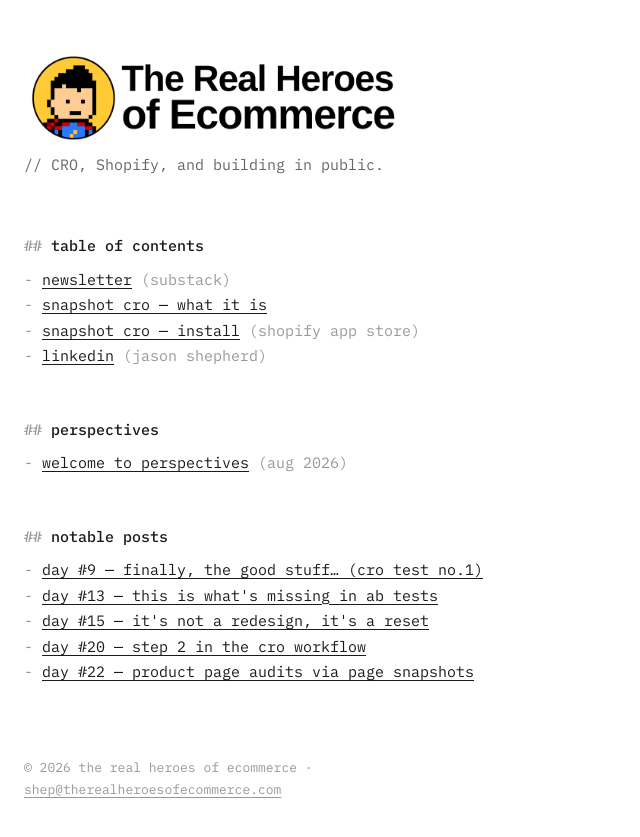
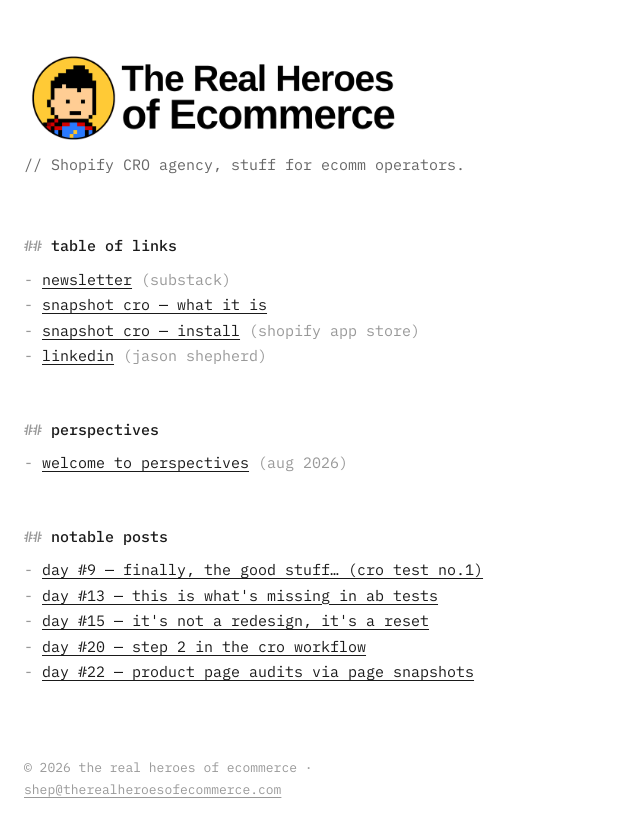
Before and after one commit to therhoe/heroes-site, a Jekyll site: the page built from index.html, in a window 1280 px wide. Shown: the top 837 px of the page, without its empty margins (0-640 px from the left). Built offline with Jekyll 4.4.1, drawn with Linux system fonts in a browser that asks for light colours.

Commit message:
Update tagline and heading in index.html

```diff
--- a/index.html
+++ b/index.html
@@ -69,9 +69,9 @@
   <div class="logo">
     <img src="logo.png" alt="The Real Heroes of Ecommerce">
   </div>
-  <p class="tagline">// CRO, Shopify, and building in public.</p>
+  <p class="tagline">// Shopify CRO agency, stuff for ecomm operators.</p>
 
-  <h1>table of contents</h1>
+  <h1>table of links</h1>
   <ul>
     <li><a href="https://heroesofecommerce.substack.com">newsletter</a> <span class="note">(substack)</span></li>
     <li><a href="snapshot-cro.html">snapshot cro — what it is</a></li>
```
